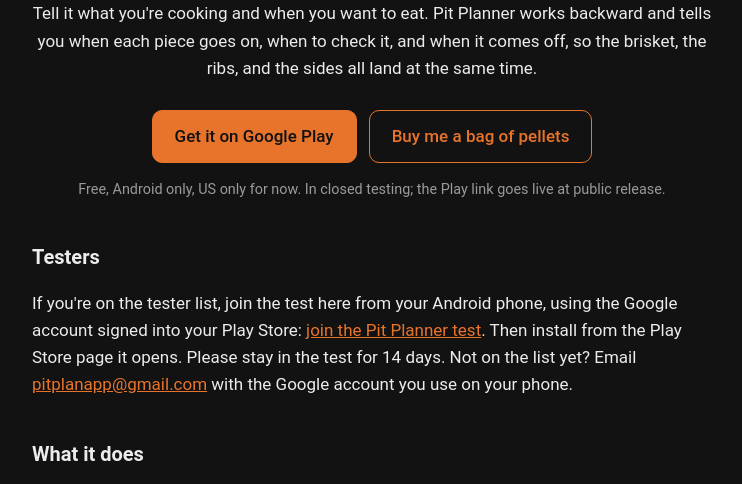
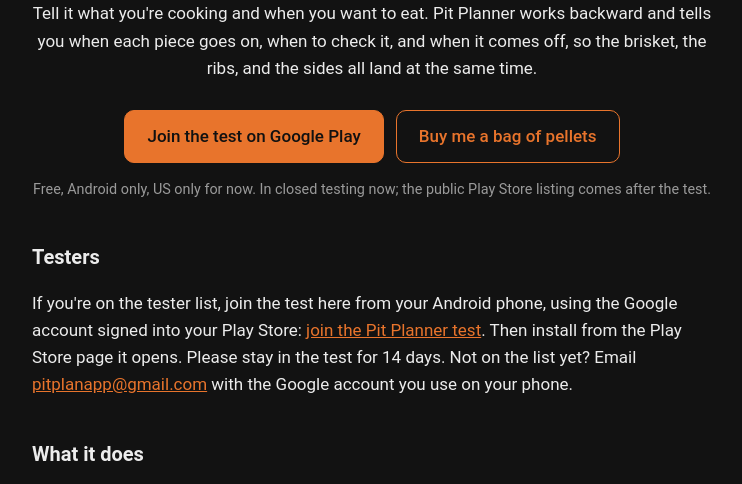
Before and after one commit to MechEng70/pitplanner-site, a plain HTML site: page index.html in a window 1280 px wide. Shown: the part 270-754 px from the top of the page, without its empty margins (268-1010 px from the left). Drawn offline with Linux system fonts and the light colour scheme.

Commit message:
Add tester opt-in link

```diff
--- a/index.html
+++ b/index.html
@@ -16,10 +16,10 @@
     <p class="tag">Cook-day planning for smokers and griddles.</p>
     <p>Tell it what you're cooking and when you want to eat. Pit Planner works backward and tells you when each piece goes on, when to check it, and when it comes off, so the brisket, the ribs, and the sides all land at the same time.</p>
     <div class="buttons">
-      <a class="btn primary" href="https://play.google.com/store/apps/details?id=io.github.mecheng70.pitplanner">Get it on Google Play</a>
+      <a class="btn primary" href="https://play.google.com/apps/testing/io.github.mecheng70.pitplanner">Join the test on Google Play</a>
       <a class="btn" href="https://buymeacoffee.com/PitPlanner">Buy me a bag of pellets</a>
     </div>
-    <p class="note">Free, Android only, US only for now. In closed testing; the Play link goes live at public release.</p>
+    <p class="note">Free, Android only, US only for now. In closed testing now; the public Play Store listing comes after the test.</p>
   </header>
 
   <section>
```
